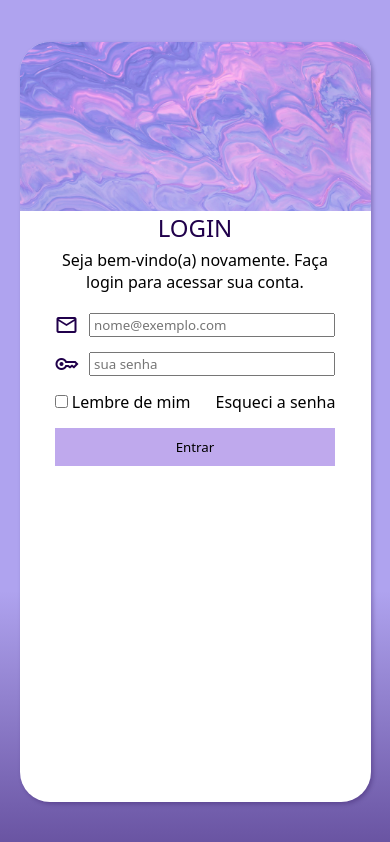
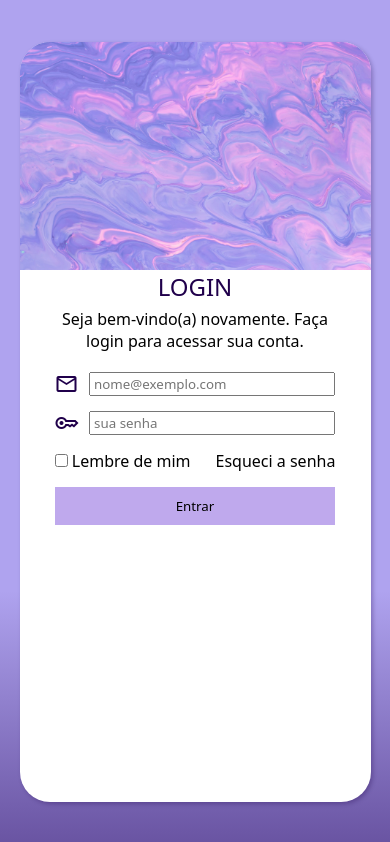
Before and after one commit to RayssaHR/Projeto-Login, a plain HTML site: page index.html in a window 390 px wide. Drawn offline with nearby package versions, Linux system fonts and the light colour scheme.

Commit message:
ajustando css

```diff
--- a/estilos/style.css
+++ b/estilos/style.css
@@ -8,11 +8,11 @@
 @media screen and  (max-width: 844px) {
     #login{
         width: 90vw;
-        min-height: 90vh;
+        height: 90vh;
     }
 
     #photo{
-        height: 20vh;
+        height: 30%;
     }
 
     #container{
```
